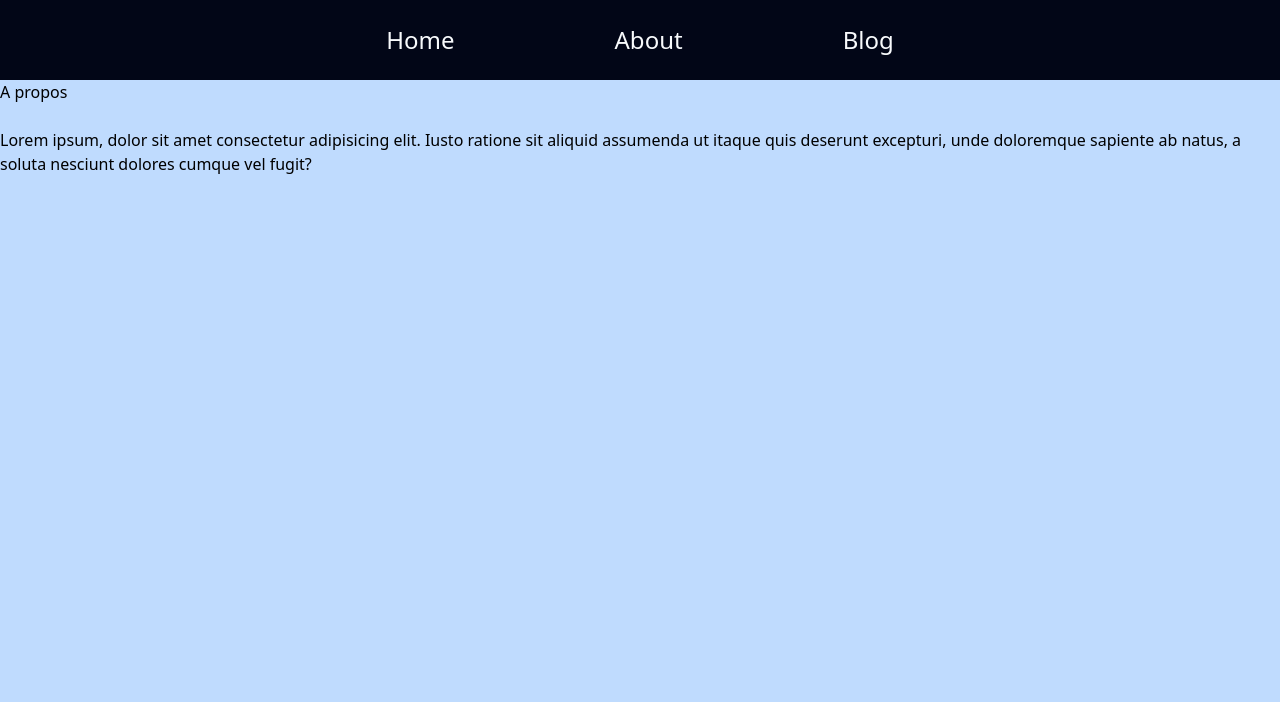
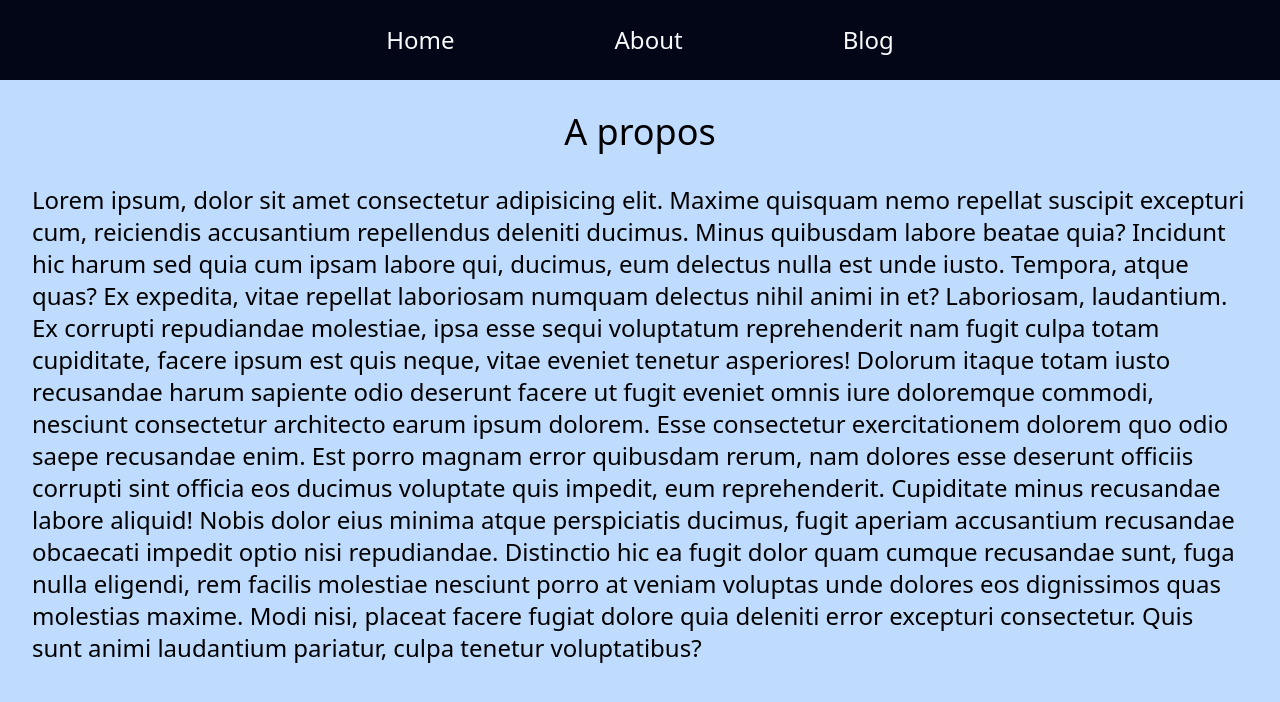
Before and after one commit to Ykolo/Flags, a React (Vite) app: page /about in a window 1280 px wide. Shown: the top 702 px of the page. Built offline with nearby package versions, Linux system fonts and the light colour scheme.

Commit message:
feat(blog)

```diff
--- a/src/pages/About.tsx
+++ b/src/pages/About.tsx
@@ -1,16 +1,41 @@
 import Navigation from '../components/Navigation'
+import { cn } from '../libs/utils'
 
 const About = () => {
   return (
     <div>
       <Navigation />
-      <h1>A propos</h1>
-      <br />
-      <p>
-        Lorem ipsum, dolor sit amet consectetur adipisicing elit. Iusto ratione
-        sit aliquid assumenda ut itaque quis deserunt excepturi, unde doloremque
-        sapiente ab natus, a soluta nesciunt dolores cumque vel fugit?
-      </p>
+      <div
+        className={cn('m-8 flex flex-col items-center justify-center text-2xl')}
+      >
+        <h1 className={cn('text-4xl')}>A propos</h1>
+        <br />
+        <p>
+          Lorem ipsum, dolor sit amet consectetur adipisicing elit. Maxime
+          quisquam nemo repellat suscipit excepturi cum, reiciendis accusantium
+          repellendus deleniti ducimus. Minus quibusdam labore beatae quia?
+          Incidunt hic harum sed quia cum ipsam labore qui, ducimus, eum
+          delectus nulla est unde iusto. Tempora, atque quas? Ex expedita, vitae
+          repellat laboriosam numquam delectus nihil animi in et? Laboriosam,
+          laudantium. Ex corrupti repudiandae molestiae, ipsa esse sequi
+          voluptatum reprehenderit nam fugit culpa totam cupiditate, facere
+          ipsum est quis neque, vitae eveniet tenetur asperiores! Dolorum itaque
+          totam iusto recusandae harum sapiente odio deserunt facere ut fugit
+          eveniet omnis iure doloremque commodi, nesciunt consectetur architecto
+          earum ipsum dolorem. Esse consectetur exercitationem dolorem quo odio
+          saepe recusandae enim. Est porro magnam error quibusdam rerum, nam
+          dolores esse deserunt officiis corrupti sint officia eos ducimus
+          voluptate quis impedit, eum reprehenderit. Cupiditate minus recusandae
+          labore aliquid! Nobis dolor eius minima atque perspiciatis ducimus,
+          fugit aperiam accusantium recusandae obcaecati impedit optio nisi
+          repudiandae. Distinctio hic ea fugit dolor quam cumque recusandae
+          sunt, fuga nulla eligendi, rem facilis molestiae nesciunt porro at
+          veniam voluptas unde dolores eos dignissimos quas molestias maxime.
+          Modi nisi, placeat facere fugiat dolore quia deleniti error excepturi
+          consectetur. Quis sunt animi laudantium pariatur, culpa tenetur
+          voluptatibus?
+        </p>
+      </div>
     </div>
   )
 }
--- a/src/pages/Article.tsx
+++ b/src/pages/Article.tsx
@@ -19,24 +19,29 @@ const Article = ({ article }: { article: any }) => {
   const handleEdit = () => {
     const data = {
       author: article.author,
-      content: editContent ? editContent : article.content,
+      content: editContent || article.content,
       date: article.date,
       updatedDate: Date.now(),
     }
     axios.put(`http://localhost:3004/articles/${article.id}`, data).then(() => {
-      setIsEditing(false)
+      setIsEditing(false);
+      setEditCotent("")
+    }).catch((error) => {
+      console.log("Erreur lors de l'edit", error);
     })
   }
   const handleDelete = () => {
     axios.delete(`http://localhost:3004/articles/${article.id}`).then(() => {
       window.location.reload()
+    }).catch((error) => {
+      console.log("Erreur lors de la suppression", error);
     })
   }
   return (
     <div className={cn('mx-40 mt-16 rounded-xl bg-slate-50 text-xl')}>
-      <div className="relative">
-        <h3>{article.author}</h3>
-        <span className={cn('left-1/5 translate-x-1/4 transform text-lg')}>
+      <div className={cn('flex')}>
+        <h3 className={cn('m-2')}>{article.author}</h3>
+        <span className={cn('m-2 text-lg')}>
           Posté le {dateFormater(article.date)}{' '}
         </span>
       </div>
@@ -45,9 +50,12 @@ const Article = ({ article }: { article: any }) => {
           defaultValue={editContent ? editContent : article.content}
           onChange={(e) => setEditCotent(e.target.value)}
           autoFocus
-        ></textarea>
+          className={cn("w-11/12 h-32 ml-16")}
+        />
       ) : (
-        <p>{editContent ? editContent : article.content}</p>
+        <p className={cn('mx-4')}>
+          {editContent ? editContent : article.content}
+        </p>
       )}
       <div>
         {isEditing ? (
@@ -75,6 +83,9 @@ const Article = ({ article }: { article: any }) => {
               ? handleDelete()
               : null
           }
+          className={cn(
+            'm-4 rounded-xl border-2 border-red-500 bg-red-500 px-4 py-2 text-red-50 hover:bg-red-50 hover:text-red-500'
+          )}
         >
           Delete
         </button>
--- a/src/pages/Blog.tsx
+++ b/src/pages/Blog.tsx
@@ -15,33 +15,35 @@ const Blog = () => {
       setBlogData(res.data)
     })
   }
+
   useEffect(() => {
     getData()
   }, [])
 
   const handleSubmit = (e: any) => {
-    e.preventDefault()
-    content.length < 140
-      ? setError(true)
-      : axios.post('http://localhost:3004/articles', {
+    e.preventDefault() // Correction ici
+    if (content.length < 140) {
+      setError(true)
+    } else {
+      axios.post('http://localhost:3004/articles', {
         author,
         content,
         date: Date.now(),
-        }),
+      })
       setError(false)
       setAuthor('')
       setContent('')
       getData()
     }
+  }
+
   return (
     <div>
       <Navigation />
       <div className={cn('flex', 'flex-col', 'items-center', 'justify-center')}>
         <h1 className={cn('text-7xl')}>Blog</h1>
         <form
-          onSubmit={(e) => {
-            handleSubmit(e)
-          }}
+          onSubmit={handleSubmit}
           className={cn(
             'mt-16',
             'flex',
@@ -59,9 +61,7 @@ const Blog = () => {
           />
           <textarea
             placeholder="Message"
-            onChange={(e) => {
-              setContent(e.target.value)
-            }}
+            onChange={(e) => setContent(e.target.value)}
             className={cn(
               error ? 'border-red-500' : 'border-gray-300',
               'h-40',
@@ -81,13 +81,16 @@ const Blog = () => {
             value="Envoyer"
             className={cn(
               'mt-4',
+              'text-xl',
               'text-slate-50',
               'rounded-3xl',
               'border-2',
               'border-slate-950',
               'bg-slate-950',
               'px-10',
-              'py-4'
+              'py-4',
+              'hover:bg-slate-50',
+              'hover:text-slate-950'
             )}
           />
         </form>
```
Also changed, not shown: package.json (+9 -9 lines), 2 other files (tests, documents, lock files or other folders). Lines whose indentation alone changed are shown as unchanged.
